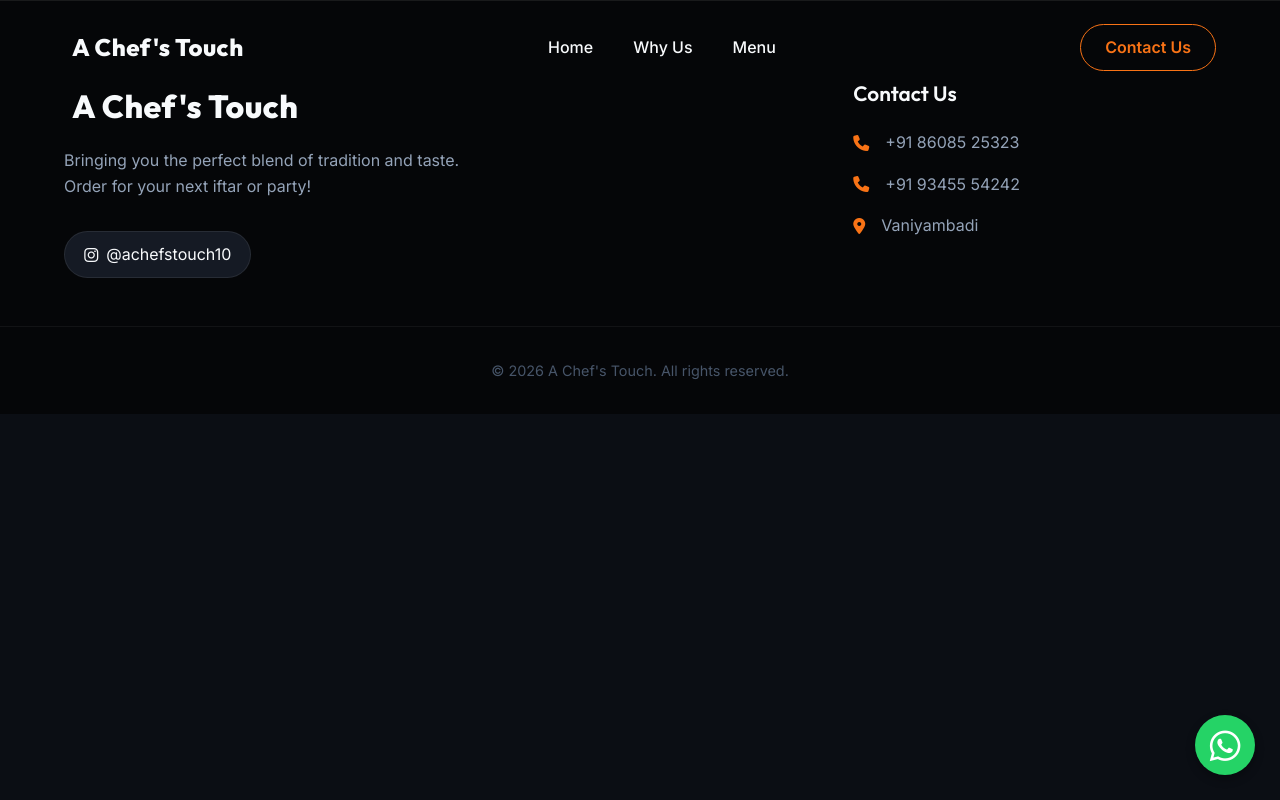
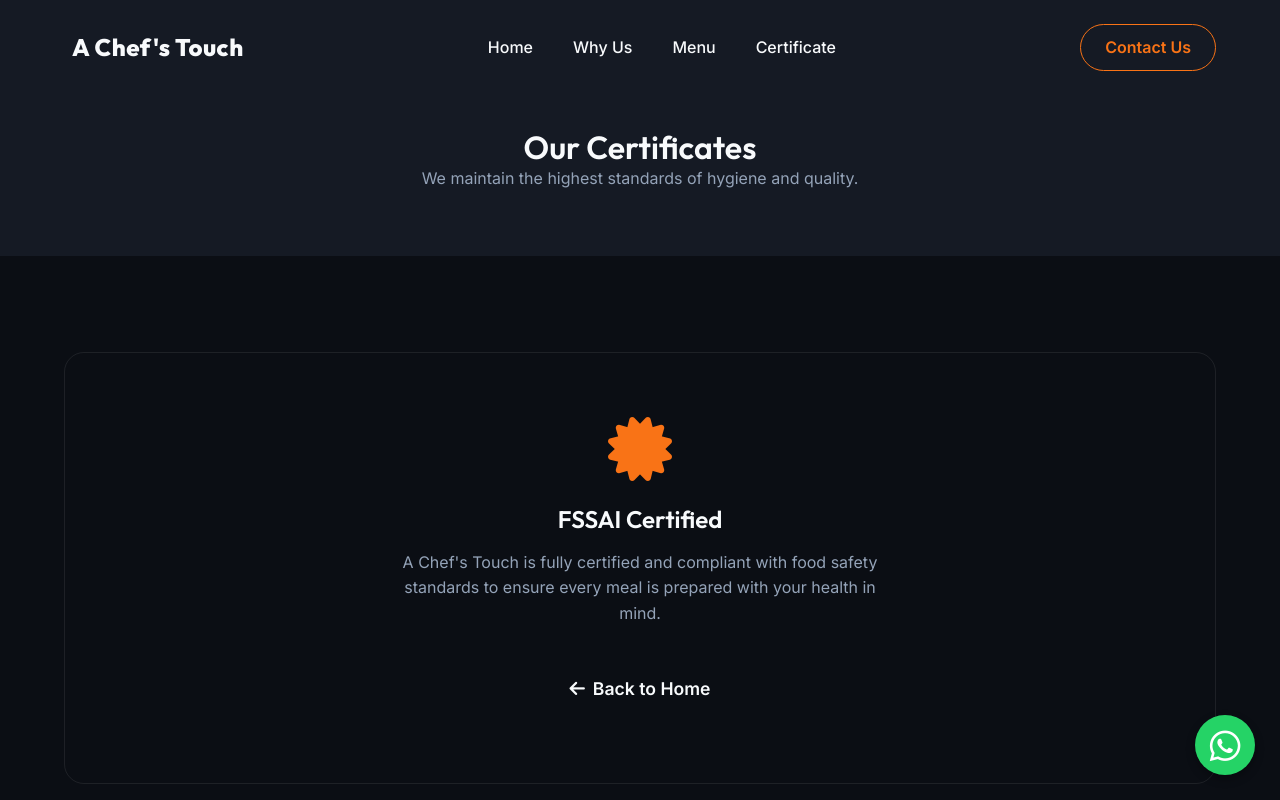
Before and after one commit to ubadha-kaif-work/A-chef-s-touch, a React (Vite) app in the folder a-chefs-touch-react/: page /certificate in a window 1280 px wide. Shown: the top 800 px of the page. Built offline with nearby package versions, Linux system fonts and the light colour scheme; the HTML template or start-up script is replaced by a standard one.

Commit message:
feat: add certificate page and navbar link

```diff
--- a/a-chefs-touch-react/src/App.tsx
+++ b/a-chefs-touch-react/src/App.tsx
@@ -4,6 +4,7 @@
 import Footer from './components/Footer';
 import Home from './pages/Home';
 import Menu from './pages/Menu';
+import Certificate from './pages/Certificate';
 
 const App: React.FC = () => {
   const location = useLocation();
@@ -21,6 +22,7 @@
       <Routes>
         <Route path="/" element={<Home />} />
         <Route path="/menu" element={<Menu />} />
+        <Route path="/certificate" element={<Certificate />} />
       </Routes>
       <Footer />
 
--- a/a-chefs-touch-react/src/components/Navbar.tsx
+++ b/a-chefs-touch-react/src/components/Navbar.tsx
@@ -70,12 +70,14 @@
                             <a href="#home" className="nav-link" onClick={(e) => handleHashClick(e, '#home')}>Home</a>
                             <a href="#why-us" className="nav-link" onClick={(e) => handleHashClick(e, '#why-us')}>Why Us</a>
                             <Link to="/menu" className="nav-link">Menu</Link>
+                            <Link to="/certificate" className="nav-link">Certificate</Link>
                         </>
                     ) : (
                         <>
                             <Link to="/#home" className="nav-link">Home</Link>
                             <Link to="/#why-us" className="nav-link">Why Us</Link>
                             <Link to="/menu" className="nav-link">Menu</Link>
+                            <Link to="/certificate" className="nav-link">Certificate</Link>
                         </>
                     )}
                 </div>
--- /dev/null
+++ b/a-chefs-touch-react/src/pages/Certificate.tsx
@@ -0,0 +1,42 @@
+import React, { useEffect } from "react";
+import { Link } from "react-router-dom";
+
+const Certificate: React.FC = () => {
+    useEffect(() => {
+        window.scrollTo(0, 0);
+    }, []);
+
+    return (
+        <main className="menu-page">
+            <header className="page-header" style={{ padding: '8rem 0 4rem', textAlign: 'center', background: 'var(--bg-card)' }}>
+                <div className="container">
+                    <h1 className="page-title">Our Certificates</h1>
+                    <p className="page-subtitle text-muted mt-4">
+                        We maintain the highest standards of hygiene and quality.
+                    </p>
+                </div>
+            </header>
+
+            <section className="section" style={{ minHeight: '40vh', display: 'flex', alignItems: 'center', justifyContent: 'center' }}>
+                <div className="container text-center">
+                    <div style={{ padding: '4rem', background: 'var(--bg-main)', borderRadius: '20px', border: '1px solid var(--border-light)' }}>
+                        <i className="fa-solid fa-certificate text-accent" style={{ fontSize: '4rem', marginBottom: '1.5rem' }}></i>
+                        <h2 style={{ fontSize: '1.5rem', marginBottom: '1rem' }}>FSSAI Certified</h2>
+                        <p className="text-muted" style={{ maxWidth: '500px', margin: '0 auto', lineHeight: '1.6' }}>
+                            A Chef's Touch is fully certified and compliant with food safety
+                            standards to ensure every meal is prepared with your health in mind.
+                        </p>
+
+                        <div className="mt-8">
+                            <Link to="/" className="btn btn-outline" style={{ marginTop: '2rem' }}>
+                                <i className="fa-solid fa-arrow-left"></i> Back to Home
+                            </Link>
+                        </div>
+                    </div>
+                </div>
+            </section>
+        </main>
+    );
+};
+
+export default Certificate;
```
